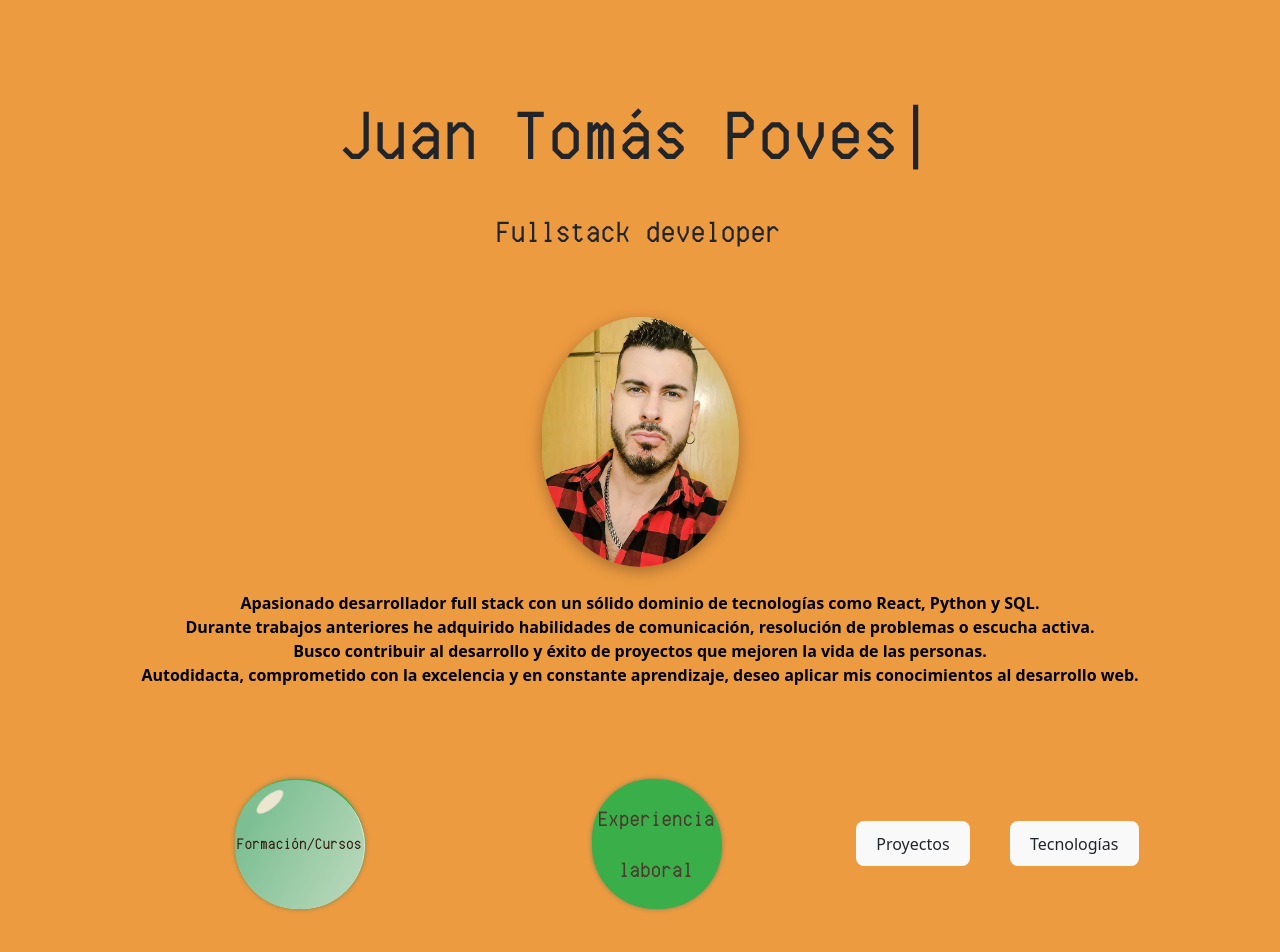
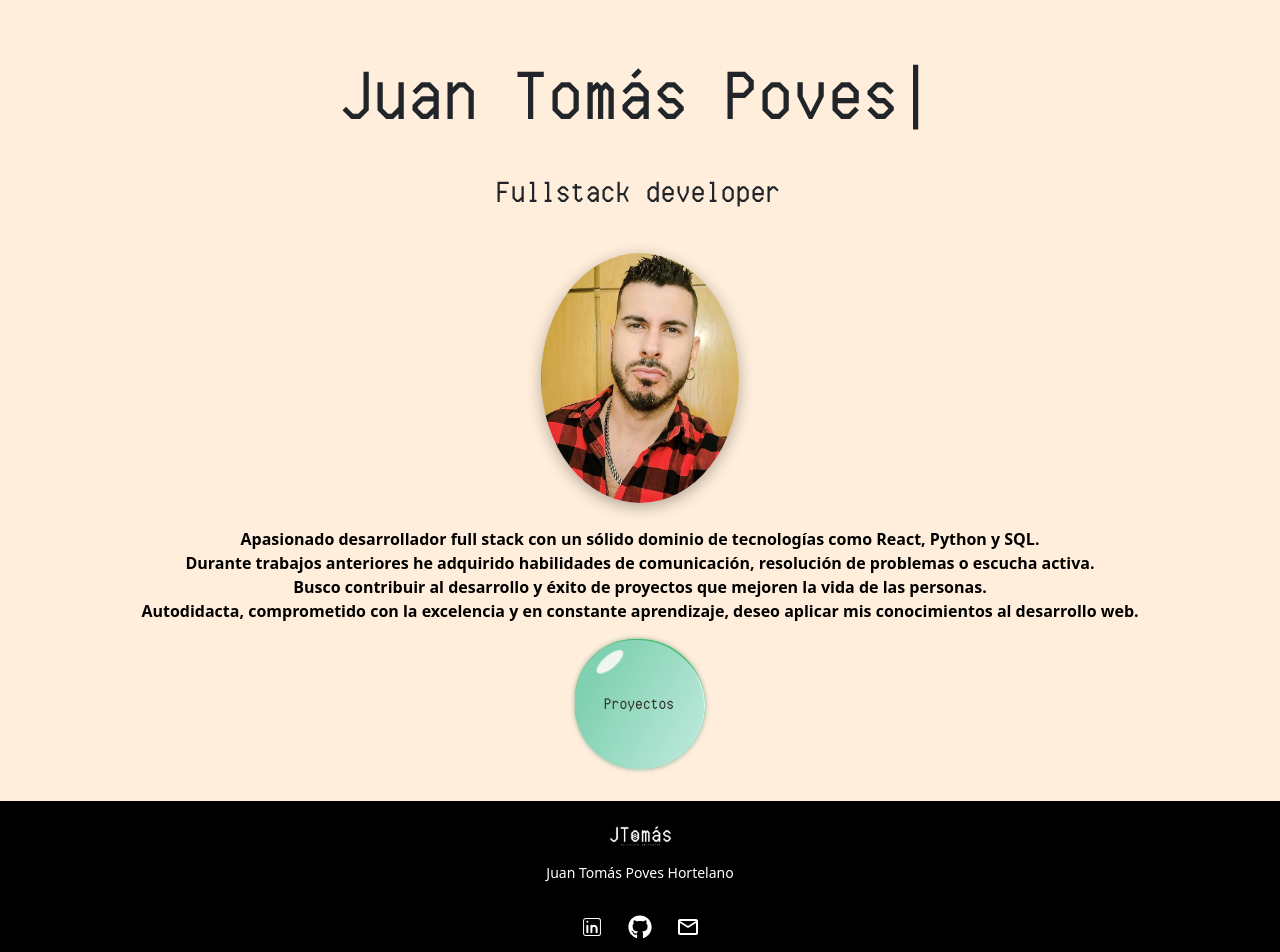
Before and after one commit to JTomas88/Portfolio_2025, a React (Vite) app: page / in a window 1280 px wide. Shown: the top 952 px of the page. Built offline with nearby package versions, Linux system fonts and the light colour scheme; a web font is replaced by a local one.

Commit message:
burbuja home ok

```diff
--- a/src/components/Bubble/Bubble.jsx
+++ b/src/components/Bubble/Bubble.jsx
@@ -10,9 +10,6 @@ export default function Bubble({ id, nombre, descripcion, fecha_inicio, fecha_fi
     const modalId = `exampleModal-${id}`;
     const modalRef = useRef(null);
     const [showModal, setShowModal] = useState(false);
-
-
-
     const splashRef = useRef(null);
     const bubbleRef = useRef(null);
 
--- a/src/pages/Home/Home.jsx
+++ b/src/pages/Home/Home.jsx
@@ -1,16 +1,48 @@
 
-import React, { useState } from "react";
+import React, { useState, useRef } from "react";
 import { useNavigate, } from "react-router-dom";
 import fotoPerfil from '../../assets/fotoPerfil.png'
 import "./home.css";
 
 export default function Home() {
     const navigate = useNavigate();
+    const [isPopped, setIsPopped] = useState(false);
+    const [showBubble, setShowBubble] = useState(true);
+
+    const bubbleRef = useRef(null);
+    const splashRef = useRef(null);
+
+
+
+    const popBubble = (rutaString) => {
+        setIsPopped(true);
+        setShowBubble(false);
+        splashRef.current.style.display = "block";
+        splashRef.current.style.animation = "none";
+        void splashRef.current.offsetWidth;
+        splashRef.current.style.animation = "splash_custom 0.2s forwards";
+
+
+        setTimeout(() => {
+            if (rutaString === 'proyectos') {
+                navigate("/proyectos");
+            } else if (rutaString === 'formacionycursos') {
+                navigate("/formacionycursos");
+            } else if (rutaString === 'experiencialaboral') {
+                navigate("/experiencialaboral");
+            } else if (rutaString === "tecnologias") {
+                navigate("/tecnologias")
+            }
+
+        }, 450);
+
+    };
+
 
 
     return (
-        <div className="w-full min-h-screen home_container text-center py-8 px-4 flex flex-col items-center">
-            <main className="w-full max-w-5xl mt-10 flex flex-col items-center gap-6">
+
+        <div className="w-full min-h-screen text-center proyectos_container py-8 flex flex-col">
             <div className="text-center">
                 <h1 className="titulo" >Juan Tomás Poves</h1>
                 <h3 className="subtitulo">Fullstack developer</h3>
@@ -29,68 +61,39 @@ export default function Home() {
                         Busco contribuir al desarrollo y éxito de proyectos que mejoren la vida de las personas. <br />
                         Autodidacta, comprometido con la excelencia y en constante aprendizaje, deseo aplicar mis conocimientos al desarrollo web.
                     </p>
-                        <div className="flex flex-wrap justify-center items-center gap-10 mt-8 mb-12 overflow-x-auto botones-wrapper">
-
-                            <button
-                                className="bubble_custom"
-                                onClick={() => navigate("/formacionycursos")}
-                            >
-                                <div className="blue_custom"></div>
-                                <div className="purple_custom"></div>
-                                <div className="pink_custom"></div>
-                                <div className="highlight_custom" />
-                                <div className="text_custom static_custom">Formación/Cursos</div>
-                            </button>
-
-                            <button
-                                className="bubble_custom"
-                                onClick={() => navigate("/experiencialaboral")}
-                                style={{
-                                    display: 'flex',
-                                    flexDirection: 'column',
-                                    alignItems: 'center',
-                                    textAlign: 'center'
-                                }}
-                            >
-                                Experiencia laboral
-                            </button>
-
-                            <button
-                                className="bubble_home"
-                                onClick={() => navigate("/proyectos")}
-                                style={{
-                                    display: 'flex',
-                                    flexDirection: 'column',
-                                    alignItems: 'center',
-                                    textAlign: 'center'
-                                }}
-                            >
-                                Proyectos
-                            </button>
-
-                            <button
-                                className="bubble_home"
-                                onClick={() => navigate("/formacion")}
-                                style={{
-                                    display: 'flex',
-                                    flexDirection: 'column',
-                                    alignItems: 'center',
-                                    textAlign: 'center'
-                                }}
-                            >
-                                Tecnologías
-                            </button>
 
 
-                        </div>
 
 
 
                 </div>
 
             </div>
-            </main>
+            <div className="relative inline-block">
 
-        </div >
+                <button
+                    ref={bubbleRef}
+                    className="bubble_custom"
+                    onClick={() => popBubble('proyectos')}
+                >
+                    <div className="blue_custom"></div>
+                    <div className="purple_custom"></div>
+                    <div className="pink_custom"></div>
+                    <div className="highlight_custom" />
+                    <div className="text_custom static_custom">Proyectos</div>
+                </button>
+                <div
+                    className="container_custom"
+                    ref={splashRef}
+                    style={{ display: "none" }}
+                >
+                    {Array.from({ length: 6 }).map((_, idx) => (
+                        <div key={idx} className="splash_custom">
+                            <div className="tail_custom"><div className="tail_custom" /></div>
+                        </div>
+                    ))}
+                </div>
+            </div>
+        </div>
     );
 }
--- a/src/pages/Home/home.css
+++ b/src/pages/Home/home.css
@@ -56,6 +56,90 @@
   src: url('../../assets/computer-says-no.otf');
   font-weight: normal;
   font-style: normal;
+}
+
+.container_custom {
+  display: none;
+  position: absolute;
+  pointer-events: none;
+  width: 250px;
+  height: 250px;
+  left: 50%;
+  top: 50%;
+  transform: translate(-50%, -50%);
+}
+
+.splash_custom {
+  margin: auto;
+  position: absolute;
+  height: 30px;
+  width: 30px;
+  border-bottom: 1px solid #ffffffcc;
+  border-radius: 50%;
+  background-image: linear-gradient(
+    225deg,
+    #83f2b4 0%,
+    #6fa7e1 60%,
+    #e175e5 100%
+  );
+  z-index: 1;
+}
+
+.splash_custom:nth-child(1) {
+  top: 10%;
+  left: 0%;
+  transform: rotateZ(60deg);
+}
+.splash_custom:nth-child(2) {
+  top: 10%;
+  right: 0%;
+  transform: rotateZ(-60deg);
+}
+.splash_custom:nth-child(3) {
+  top: 50%;
+  left: 0%;
+  transform: rotateZ(90deg);
+}
+.splash_custom:nth-child(4) {
+  top: 50%;
+  right: 0%;
+  transform: rotateZ(-90deg);
+}
+.splash_custom:nth-child(5) {
+  bottom: 10%;
+  left: 10%;
+  transform: rotateZ(120deg);
+}
+.splash_custom:nth-child(6) {
+  bottom: 10%;
+  right: 10%;
+  transform: rotateZ(-120deg);
+}
+
+@keyframes splash_custom {
+  0% {
+    width: 120px;
+    height: 90px;
+  }
+  50% {
+    opacity: 1;
+  }
+  100% {
+    width: 350px;
+    height: 260px;
+    opacity: 0;
+  }
+}
+
+.tail_custom {
+  position: absolute;
+  top: -30%;
+  left: 20%;
+  width: 60%;
+  height: 60%;
+  border-radius: 50%;
+  z-index: 0;
+  border-top: 1px solid #ffffffcc;
 }
 
 /* Burbuja como tal */
```
Lines whose indentation alone changed are shown as unchanged.
